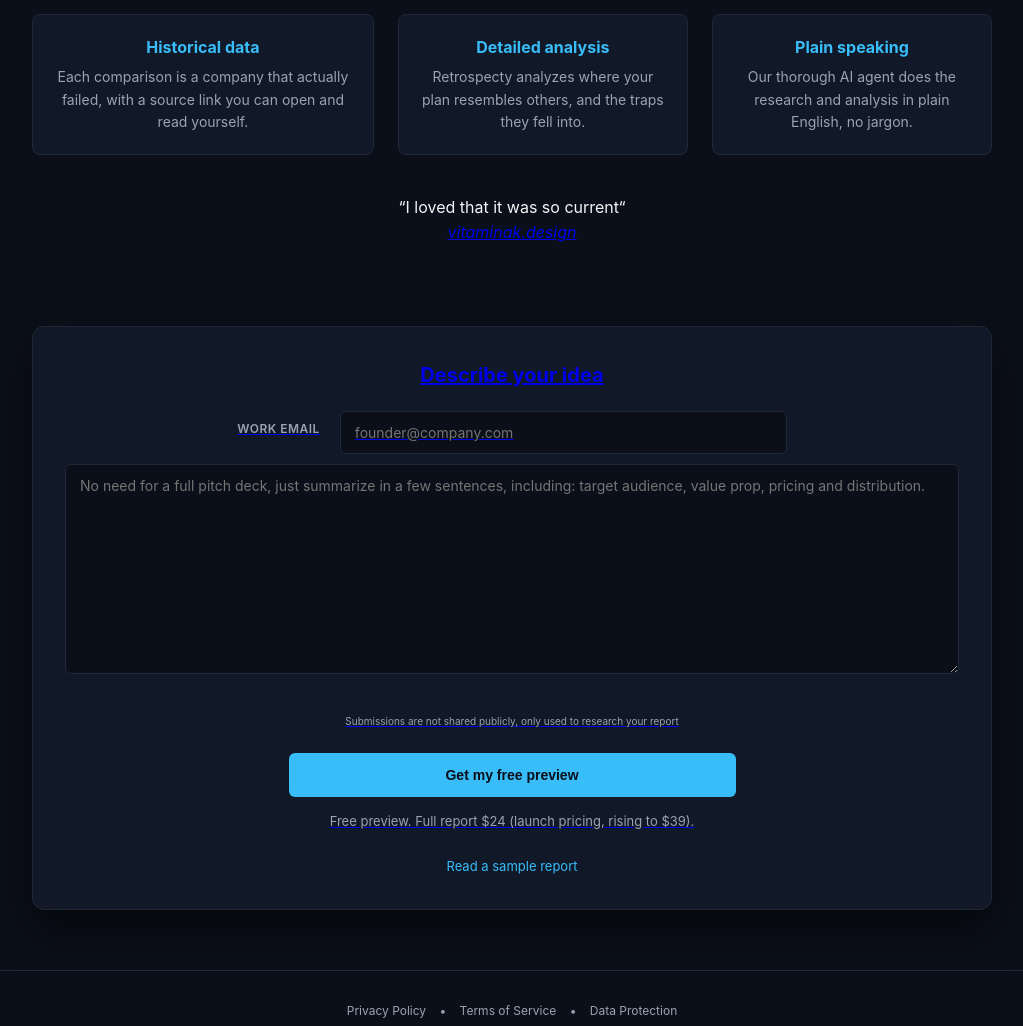
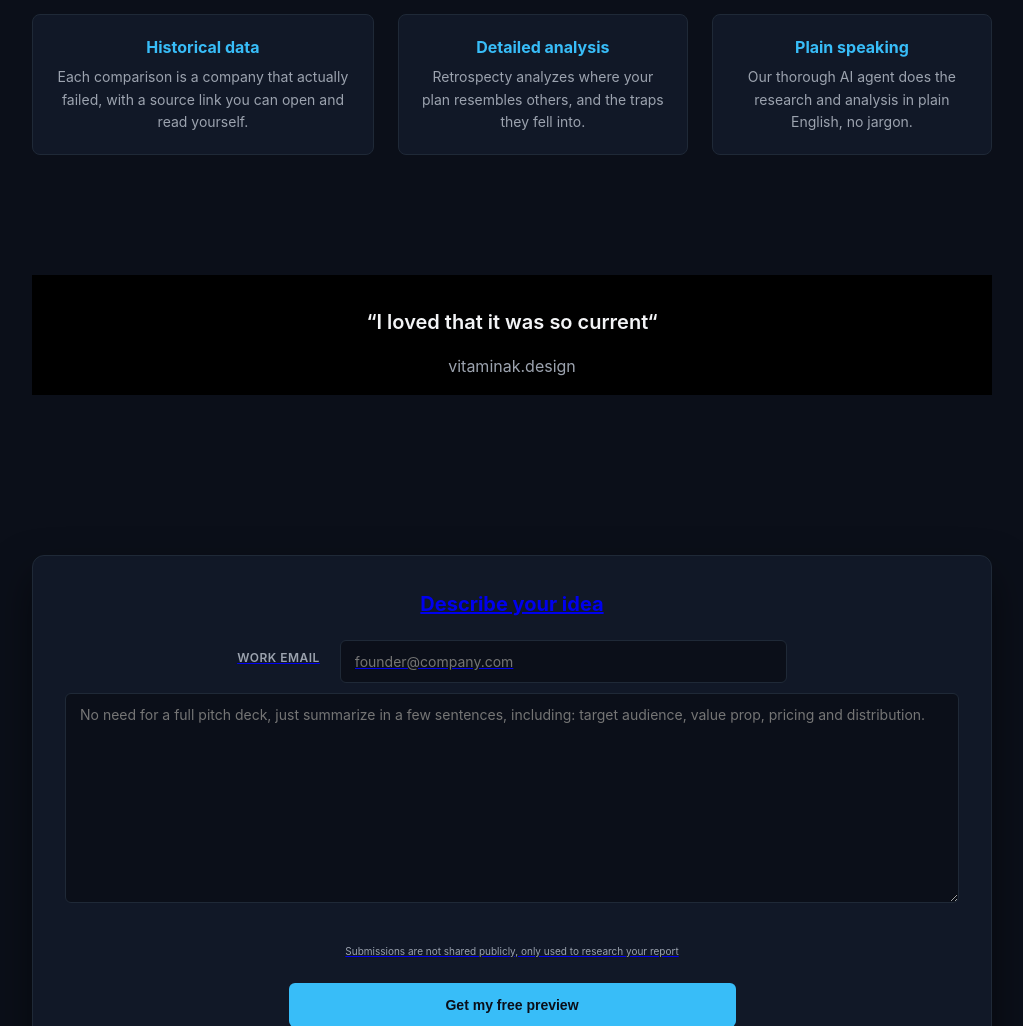
Before and after one commit to markbowley/retrospecty-portal, a FastAPI app: page / in a window 1280 px wide. Shown: the part 448-1474 px from the top of the page, without its empty margins (128-1151 px from the left). Run offline with FastAPI, Linux system fonts and the light colour scheme; some libraries are stand-ins or nearby versions.

Commit message:
Add quote style

```diff
--- a/static/style.css
+++ b/static/style.css
@@ -36,7 +36,26 @@ textarea { height: 210px; resize: vertical; }
 input#founder_email { max-width: 50%; margin:0; }
 button { background: var(--accent); color: #0b0f19; max-width: 50%; border: none; padding: 14px 24px; font-size: 14px; font-weight: 700; border-radius: 6px; cursor: pointer; width: 100%; transition: all 0.2s; }
 button:hover { background: var(--accent-hover); color: white; }
-
+.quote {
+  margin: 5em 0;
+  padding: 1em;
+  background: black;
+  color: white;
+  text-align: center;
+}
+blockquote {
+  margin: 1em 0;
+  font-size: 20px;
+  font-weight: 600;
+  line-height: 1.15;
+  color: var(--text-main);
+}
+figcaption cite a {
+  color: white;
+  text-decoration: none;
+  font-style: normal;
+  color: var(--text-muted);
+}
 
 footer { margin-top: auto; border-top: 1px solid var(--border); padding: 30px 40px; font-size: 12px; color: var(--text-muted); text-align: center; }
 .footer-links { margin-bottom: 12px; }
```
